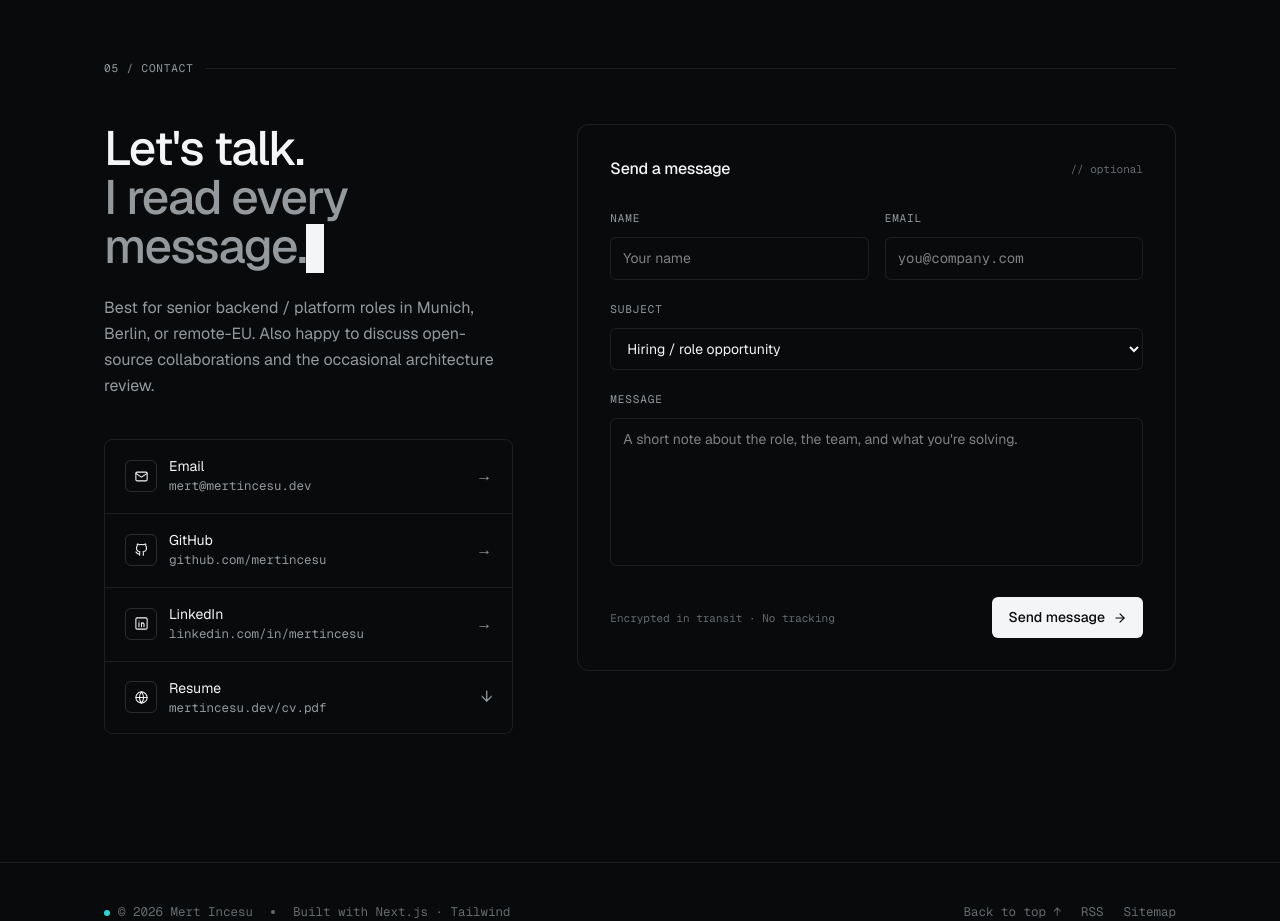
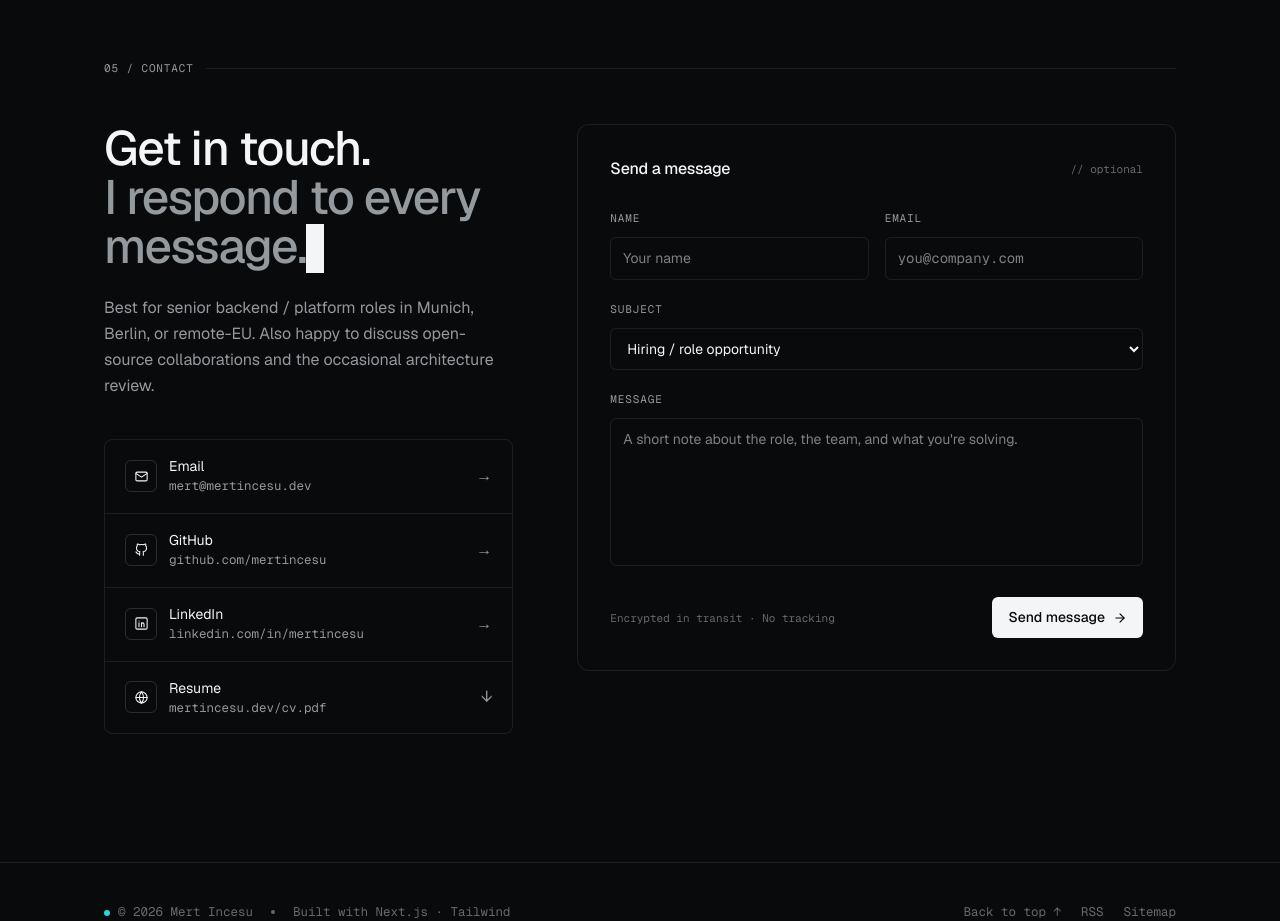
Before and after one commit to mertinc/mertincesu-website, a Next.js app: page / in a window 1280 px wide. Shown: the part 5860-6781 px from the top of the page. Built offline with nearby package versions, Linux system fonts and the light colour scheme.

Commit message:
Refine contact section headline

```diff
--- a/components/contact.tsx
+++ b/components/contact.tsx
@@ -80,10 +80,10 @@ export default function Contact() {
           {/* Left — headline + contact links */}
           <Reveal className="md:col-span-5">
             <h2 className="text-[32px] md:text-[48px] leading-[1.02] tracking-tighter2 font-medium">
-              Let&apos;s talk.
+              Get in touch.
               <br />
               <span className="text-muted">
-                I read every message.
+                I respond to every message.
                 <span className="caret">&nbsp;</span>
               </span>
             </h2>
```
